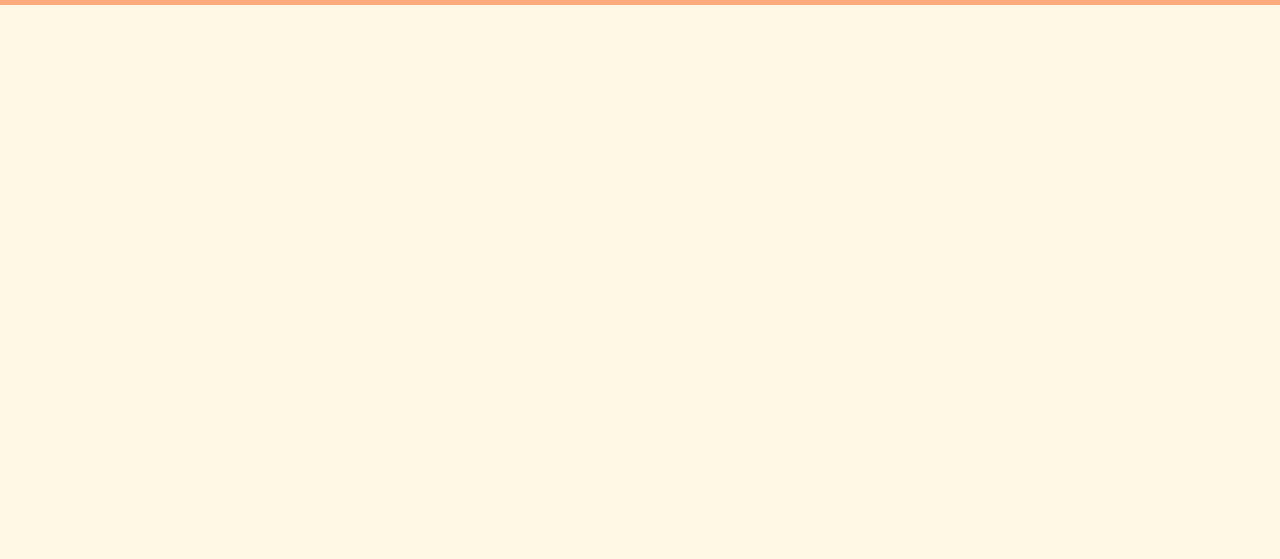
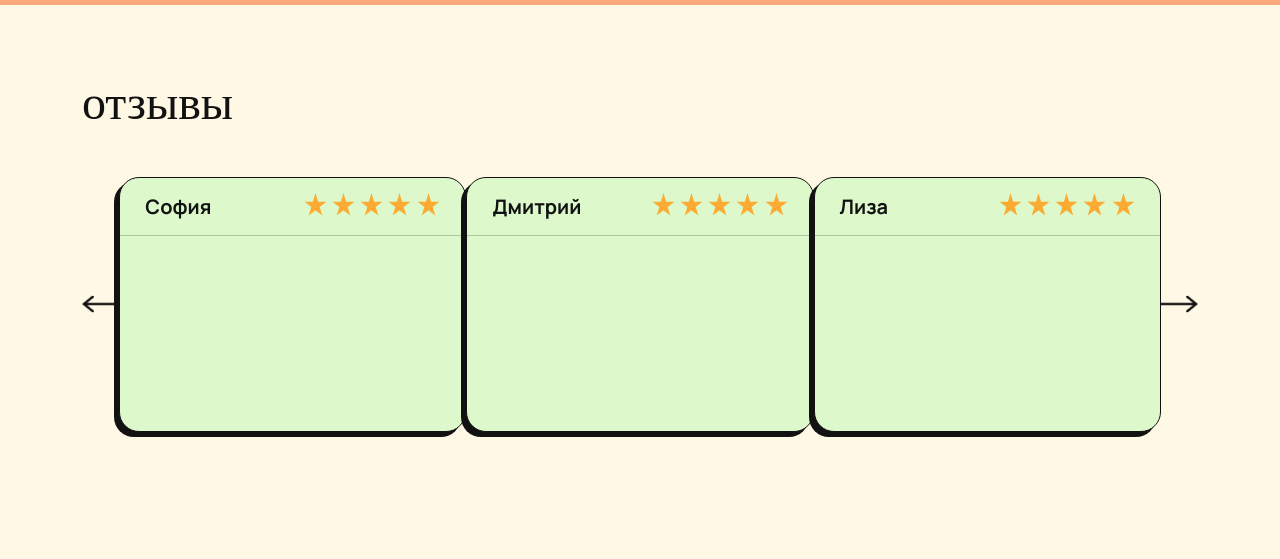
Before and after one commit to Sid232323/Wehere, a plain HTML site: page index.htm in a window 1280 px wide. Shown: the part 5724-6283 px from the top of the page. Before the commit the page ends 5729 px from the top, so only its background shows below. Drawn offline with nearby package versions, Linux system fonts and the light colour scheme.

Commit message:
rev blovk

```diff
--- a/index.htm
+++ b/index.htm
@@ -185,6 +185,75 @@
         </div>
     </div>
    </section>
+   <!-- Конец -->
+   <section class="rev">
+    <div class="container">
+        <div class="row">
+            <div class="rev_block">
+                <h2>отзывы</h2>
+                <div class="rev_block_b">
+                    <img src="img/rev/Arrow_left.png" alt="arrow_left" class="arrow">
+                    <div class="rev_block_b_blocks">
+                        <div class="name_block">
+                            <span class="name">София</span>
+                            <img src="img/rev/stars.svg" alt="stars" class="stars">
+                        </div>
+                        <hr></hr>
+                        <span class="text">
+
+                        </span>
+                    </div>
+                    <div class="rev_block_b_blocks">
+                        <div class="name_block">
+                            <span class="name">Дмитрий</span>
+                            <img src="img/rev/stars.svg" alt="stars" class="stars">
+                        </div>
+                        <hr></hr>
+                        <span class="text">
+
+                        </span>
+                    </div>
+                    <div class="rev_block_b_blocks">
+                        <div class="name_block">
+                            <span class="name">Лиза</span>
+                            <img src="img/rev/stars.svg" alt="stars" class="stars">
+                        </div>
+                        <hr></hr>
+                        <span class="text">
+
+                        </span>
+                    </div>
+                    <!-- <div class="rev_block_b_blocks">
+                        <span class="name">Андрей</span>
+                        <img src="" alt="stars" class="stars">
+                        <hr></hr>
+                        <span class="text">
+
+                        </span>
+                    </div>
+                    <div class="rev_block_b_blocks">
+                        <span class="name">Иван</span>
+                        <img src="" alt="stars" class="stars">
+                        <hr></hr>
+                        <span class="text">
+
+                        </span>
+                    </div>
+                    <div class="rev_block_b_blocks">
+                        <span class="name">Ольга</span>
+                        <img src="" alt="stars" class="stars">
+                        <hr></hr>
+                        <span class="text">
+
+                        </span>
+                    </div> -->
+                    <img src="img/rev/Arrow_right.png" alt="arrow_left" class="arrow">
+                </div>
+
+            </div>
+        </div>
+    </div>
+   </section>
 </body>
 <script src="js/player.js"></script>
 </html>
--- a/sass/_general.sass
+++ b/sass/_general.sass
@@ -248,3 +248,47 @@ body
 			button
 				border: none
 				background: none
+.rev
+	min-height: 554px
+	&_block
+		margin-top: 69px
+		height: 442px
+		h2
+			font-family: 'mr_ApexMk3'
+			font-style: normal
+			font-weight: 500
+			font-size: 48px
+			line-height: 58px
+			color: #121212
+		&_b
+			margin-top: 40px
+			display: flex
+			align-items: center
+			justify-content: space-between
+			height: 264px
+			.arrow
+				width: 38px
+				height: 18px
+			&_blocks
+				background: #DDF9CC
+				border: 1px solid #121212
+				border-radius: 20px
+				box-shadow: -5px 5px 0px #121212
+				width: 353px
+				height: 255px
+				.name_block
+					padding: 15px 25px
+					display: flex
+					justify-content: space-between
+					.name
+						font-family: 'Manrope'
+						font-style: normal
+						font-weight: 700
+						font-size: 20px
+						line-height: 27px
+						color: #121212
+					.stars
+						width: 136px
+						height: 25px
+				hr
+					margin: 0
--- a/sass/style.css
+++ b/sass/style.css
@@ -420,3 +420,78 @@ body {
   border: none;
   background: none;
 }
+
+.rev {
+  min-height: 554px;
+}
+
+.rev_block {
+  margin-top: 69px;
+  height: 442px;
+}
+
+.rev_block h2 {
+  font-family: 'mr_ApexMk3';
+  font-style: normal;
+  font-weight: 500;
+  font-size: 48px;
+  line-height: 58px;
+  color: #121212;
+}
+
+.rev_block_b {
+  margin-top: 40px;
+  display: -webkit-box;
+  display: -ms-flexbox;
+  display: flex;
+  -webkit-box-align: center;
+      -ms-flex-align: center;
+          align-items: center;
+  -webkit-box-pack: justify;
+      -ms-flex-pack: justify;
+          justify-content: space-between;
+  height: 264px;
+}
+
+.rev_block_b .arrow {
+  width: 38px;
+  height: 18px;
+}
+
+.rev_block_b_blocks {
+  background: #DDF9CC;
+  border: 1px solid #121212;
+  border-radius: 20px;
+  -webkit-box-shadow: -5px 5px 0px #121212;
+          box-shadow: -5px 5px 0px #121212;
+  width: 353px;
+  height: 255px;
+}
+
+.rev_block_b_blocks .name_block {
+  padding: 15px 25px;
+  display: -webkit-box;
+  display: -ms-flexbox;
+  display: flex;
+  -webkit-box-pack: justify;
+      -ms-flex-pack: justify;
+          justify-content: space-between;
+}
+
+.rev_block_b_blocks .name_block .name {
+  font-family: 'Manrope';
+  font-style: normal;
+  font-weight: 700;
+  font-size: 20px;
+  line-height: 27px;
+  color: #121212;
+}
+
+.rev_block_b_blocks .name_block .stars {
+  width: 136px;
+  height: 25px;
+}
+
+.rev_block_b_blocks hr {
+  margin: 0;
+}
```
Also changed, not shown: css/style.min.css, img/rev/Arrow_left.png (added), img/rev/Arrow_right.png (added), img/rev/stars.svg (added).
